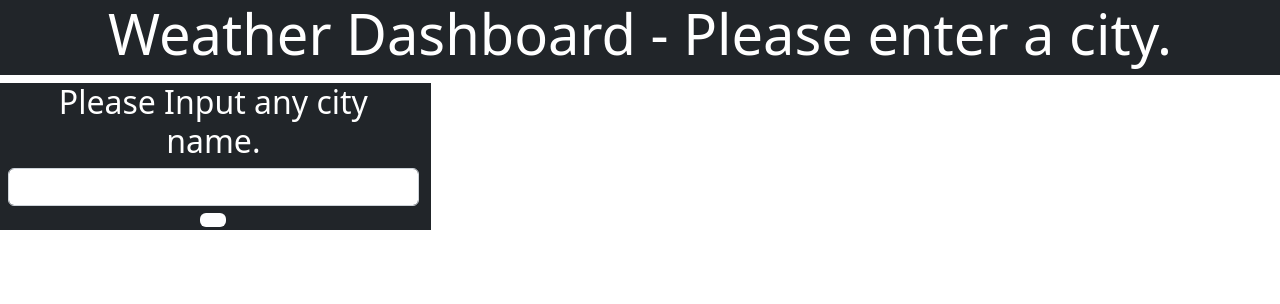
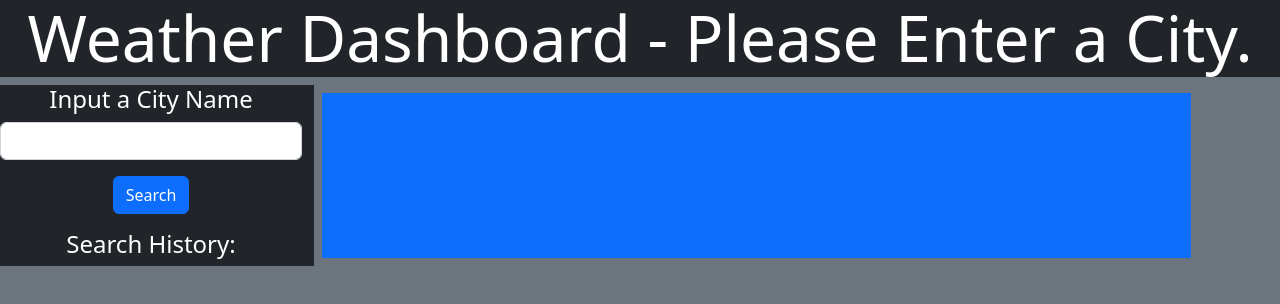
Before and after one commit to devgomez1/weather-dashboard-06, a plain HTML site: page index.html in a window 1280 px wide. Drawn offline with nearby package versions, Linux system fonts and the light colour scheme.

Commit message:
updated index.html

```diff
--- a/index.html
+++ b/index.html
@@ -1,31 +1,41 @@
 <!DOCTYPE html>
 <html lang="en">
 <head>
-    <meta charset="UTF-8">
-    <meta http-equiv="X-UA-Compatible" content="IE=edge">
-    <meta name="viewport" content="width=device-width, initial-scale=1.0">
+    <head>
+        <meta charset="utf-8" />
+        <meta name="viewport" content="width=device-width, initial-scale=1" />
+        <meta http-equiv="X-UA-Compatible" content="ie=edge" />
         <link
           href="https://cdn.jsdelivr.net/npm/bootstrap@5.2.2/dist/css/bootstrap.min.css"
           rel="stylesheet"/>
+        <script src="https://cdnjs.cloudflare.com/ajax/libs/jquery/3.2.1/jquery.min.js"></script>
+        <script src="https://cdnjs.cloudflare.com/ajax/libs/moment.js/2.24.0/moment.min.js"></script>
         <link rel="stylesheet" href="index.css" />
-    <title>weather dashboard</title>
       </head>
-<body>
+    <title>weather api test</title>
+</head>
+    <body class="bg-secondary">
+          <div class="mainheader">
+            <header class="jumbotron jumbotron-fluid bg-dark text-center text-white col-12" >
+            <h1 class="display-3">Weather Dashboard - Please Enter a City.</h1>
+            </header>
+          </div>
+
+          <main>
            <div class="row">
-        <div class="jumbotron jumbotron-fluid bg-dark text-center text-white col-12">
-            <h1 class="display-4">Weather Dashboard - Please enter a city.</h1>
+            <div class="col-3 text-center bg-dark text-white">
+                <h4 class="text-center">Input a City Name</h4>
+                <input type="text" id="Input" class="form-control">
+                <button id="searching" class="btn mt-3 btn-primary">Search</button>
+                <h4 class="mt-3">Search History:</h4>
+                <div id="searchHistory"></div>
+            </div>
+
+            <div class="col-8 bg-primary text-white m-2">
+                <div class="d-flex ml-2" id="currentDay"></div>
+                <div class="row" id="otherDays"></div>
             </div>
            </div>
-    <div class="row">
-        <div class="col-4 m-2 bg-dark text-white text-center">
-            <h2>Please Input any city name.</h2>
-            <div class="input-group">
-                <input type="text" id="cityInput" class="form-control">
-            </div>
-            <div>
-                <button id ="cityBtn" class="btn bg-white" type="button"></button>
-            </div>
-        </div>
-    </div>
+          </main>
     </body>
 </html>
```
Lines whose indentation alone changed are shown as unchanged.
